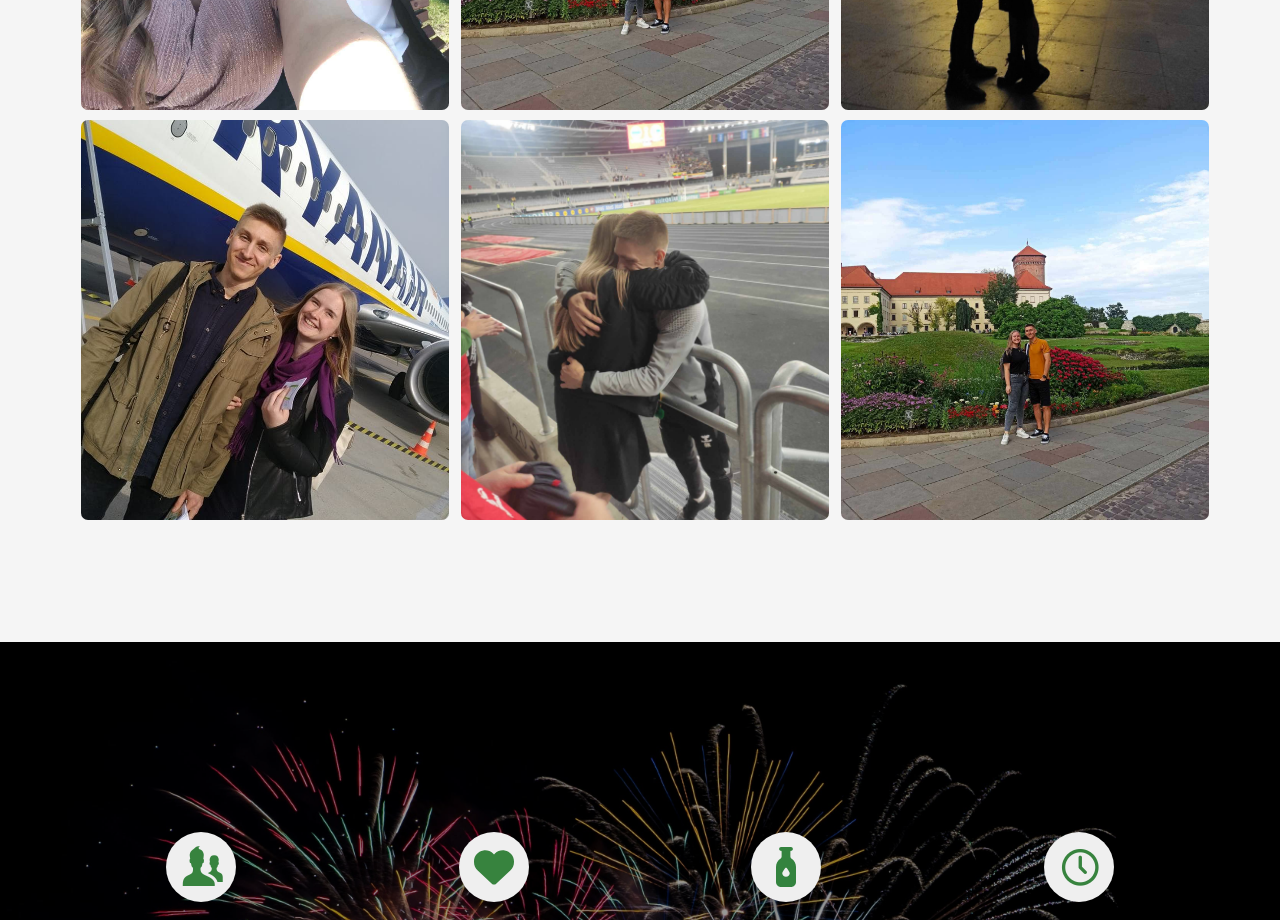
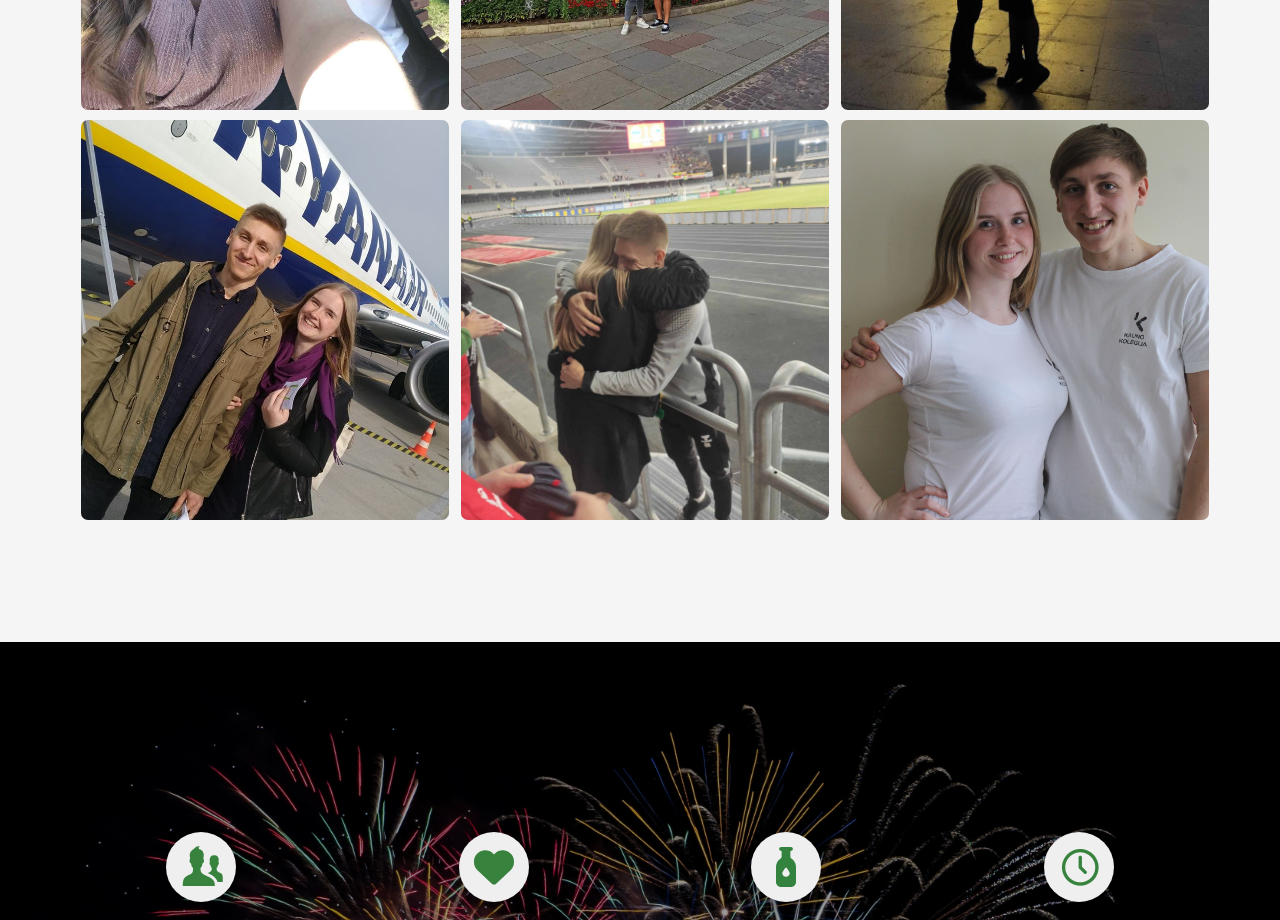
Before and after one commit to KGvidas/site, a plain HTML site: page index.html in a window 1280 px wide. Shown: the part 4180-5100 px from the top of the page. Drawn offline with nearby package versions, Linux system fonts and the light colour scheme; some icons are missing; files whose address does not match are found by name.

Commit message:
final img fix

```diff
--- a/index.html
+++ b/index.html
@@ -258,7 +258,7 @@
 						</li>
 
 
-						<li class="one-third animate-box" data-animate-effect="fadeIn" style="background-image: url(images/gallery-5.jpeg);object-fit: cover; ">
+						<li class="one-third animate-box" data-animate-effect="fadeIn" style="background-image: url(images/gallery-9.jpg);object-fit: cover; ">
 
 						</li>
 					</ul>
```
